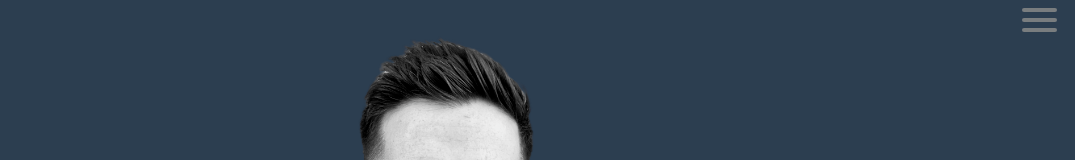
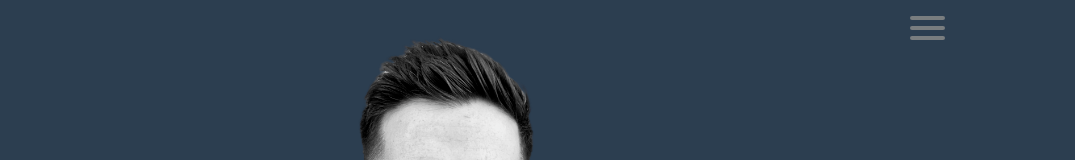
Before and after one commit to Benoit2109/curriculum, a React (Create React App) app: page / in a window 1280 px wide. Shown: the top 160 px of the page, without its empty margins (205-1280 px from the left). Built offline with nearby package versions, Linux system fonts and the light colour scheme.

Commit message:
need to fix the margin or vw problem

```diff
--- a/src/App.css
+++ b/src/App.css
@@ -1,6 +1,10 @@
 .App {
   text-align: center;
 
+}
+
+*{
+  overflow: hidden;
 }
 
 .App-logo {
--- a/src/components/Menu.css
+++ b/src/components/Menu.css
@@ -1,12 +1,12 @@
 
 
 .conteneur{
-    width:37px;
-    height:26px;
-    cursor:pointer;
-    position:fixed;
-    transform: translateX(-1rem) translateY(-1.5rem);
-    right:0;
+    width: 37px;
+    height: 50px;
+    cursor: pointer;
+    position: fixed;
+    top: 1rem;
+    right: 8rem;
     z-index:1000;
 }
 
@@ -41,10 +41,12 @@
 
 .burger.active span{
     background-color:transparent;
+
 }
 
 .burger.active span::before{
     transform:translateY(0px) rotateZ(45deg);
+
 
 }
 
@@ -64,17 +66,20 @@
 }
 
 .slideWindow{
-    transform:translateX(-3rem);
+
     transition:all 0.4s ease-in-out;
     position:fixed;
-    right:0;
+    right: 6rem;
+    top: 4rem;
     background-color:white;
     z-index:3;
 
 }
 .slideWindowClose{
-    transform:translateX(10rem);
     transition:all 0.4s ease-in-out;
     position:fixed;
-    right:0;
+    right: 6rem;
+    top: 4rem;
+    overflow: hidden;
+    opacity: 0;
 }
--- a/src/components/Menu.jsx
+++ b/src/components/Menu.jsx
@@ -11,18 +11,15 @@ class Menu extends React.Component {
 
   render() {
     return (
-      <div>
-        <div
-          className="conteneur"
-          onClick={(event) => {
-            const isActive = !this.state.Active;
-            this.setState({ Active: isActive });
-          }}
-        >
+      <div className="conteneur" onClick={(event) => {
+        const isActive = !this.state.Active;
+        this.setState({ Active: isActive });
+      }}>
+
           <div className={this.state.Active ? "burger active" : "burger"}>
             <span></span>
           </div>
-        </div>
+
         <div className={this.state.Active ? "slideWindow" : "slideWindowClose"}>
           <ul className="menu">
             <a href="#Profile">
```
